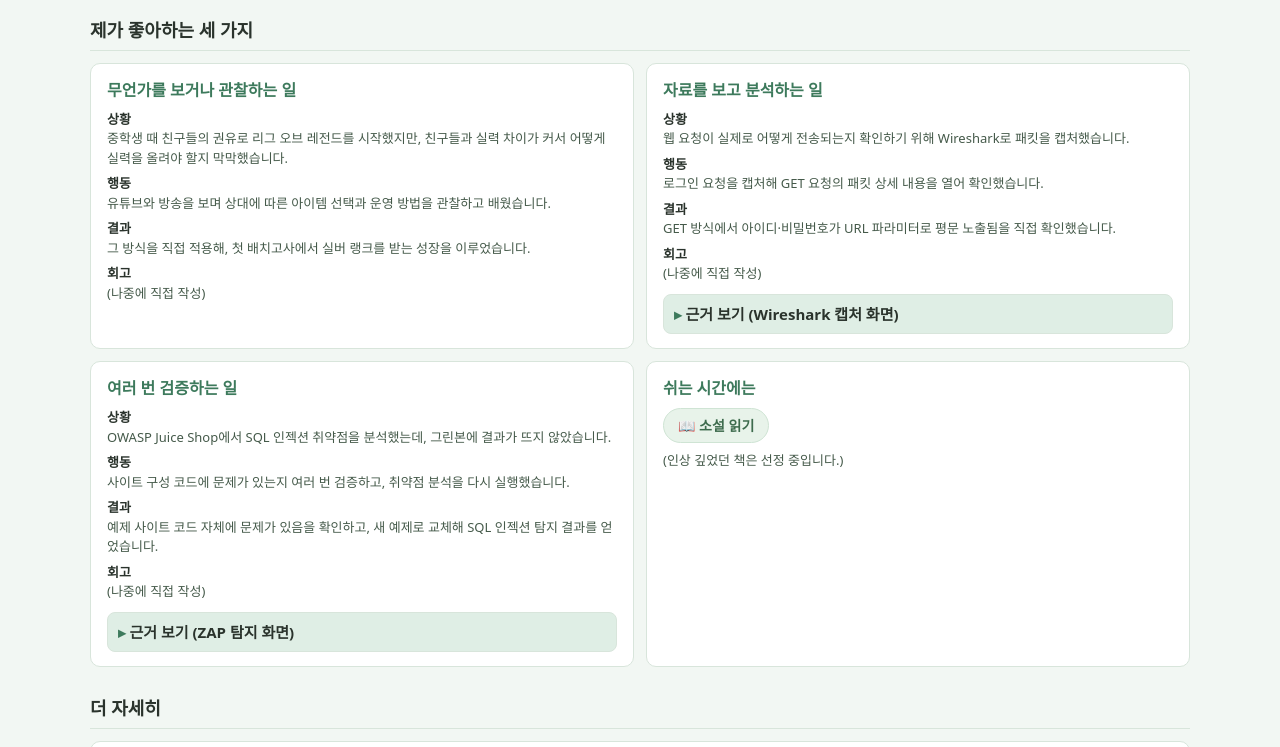
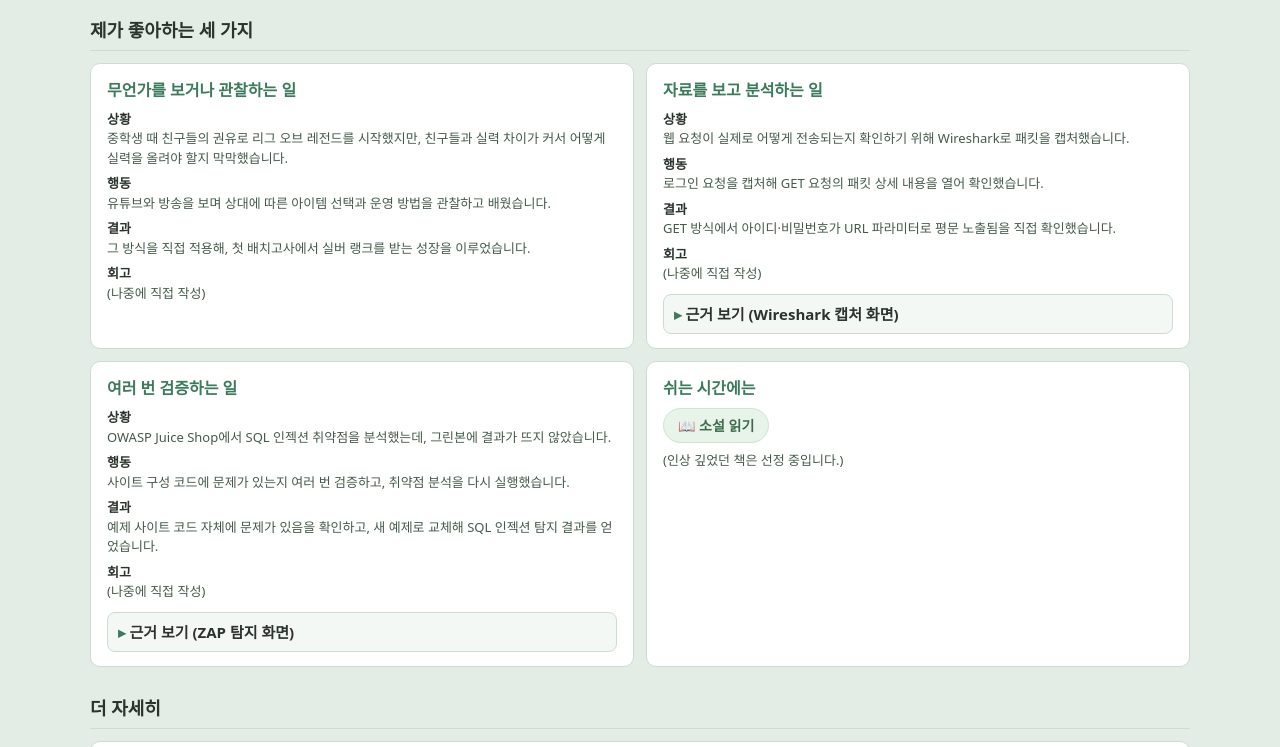
Before and after one commit to ILB72/one-page-intro, a plain HTML site: page index.html in a window 1280 px wide. Shown: the part 141-888 px from the top of the page. Drawn offline with Linux system fonts and the light colour scheme.

Commit message:
index 색상 수정

```diff
--- a/index.html
+++ b/index.html
@@ -11,13 +11,13 @@
 
     :root {
       /* 그린 계열 파스텔톤 팔레트 */
-      --bg: #f2f7f3;
+      --bg: #e3ede6;
       --surface: #ffffff;
       --text: #2a332c;
       --text-dim: #455a4a;
       --accent: #3d7a5c;
-      --accent-soft: #dfeee5;
-      --border: #d8e5db;
+      --accent-soft: #f4f8f5;
+      --border: #cddcd2;
       --hobby-bg: #e8f3ea;
       --hobby-text: #3d6b4d;
     }
@@ -91,10 +91,11 @@
     .card dt:first-child { margin-top: 0; }
     .card dd { color: var(--text-dim); margin-left: 0; }
 
-    /* 근거 토글 */
+    /* 근거 토글 — 배경과 유사한 톤으로 변경 */
     .evidence-toggle {
       margin-top: 10px;
       background: var(--accent-soft);
+      border: 1px solid var(--border);
       border-radius: 8px;
       padding: 8px 10px;
       font-size: 12px;
@@ -189,7 +190,7 @@
         <h2 id="likes-title">제가 좋아하는 세 가지</h2>
         <div class="grid">
 
-          <!-- ① 관찰 (근거 없음) -->
+          <!-- ① 관찰 -->
           <article class="card">
             <h3>무언가를 보거나 관찰하는 일</h3>
             <dl>
@@ -204,7 +205,7 @@
             </dl>
           </article>
 
-          <!-- ② 자료 분석 (Wireshark) — 근거 토글 -->
+          <!-- ② 자료 분석 -->
           <article class="card">
             <h3>자료를 보고 분석하는 일</h3>
             <dl>
@@ -223,7 +224,7 @@
             </details>
           </article>
 
-          <!-- ③ 여러 번 검증 (Juice Shop + ZAP) — 근거 토글 -->
+          <!-- ③ 여러 번 검증 -->
           <article class="card">
             <h3>여러 번 검증하는 일</h3>
             <dl>
```
